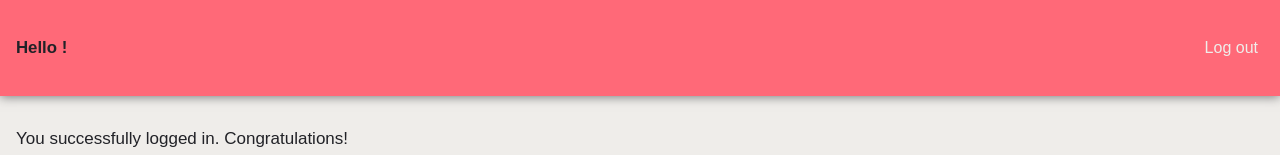
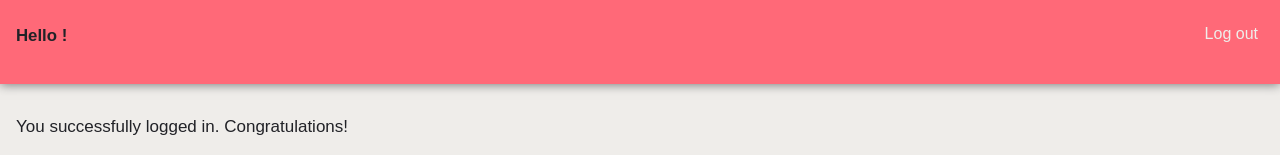
Before and after one commit to benjaminkent/sweet-auth-app, a React (Create React App) app: page /home in a window 1280 px wide. Shown: the top 155 px of the page. Built offline with nearby package versions, Linux system fonts and the light colour scheme; a web font is replaced by a local one; what auth0-js would draw is missing.

Commit message:
logging in and going to home page

```diff
--- a/src/App.js
+++ b/src/App.js
@@ -1,21 +1,47 @@
 import React, { Component } from 'react'
-import { BrowserRouter as Router, Route, Switch } from 'react-router-dom'
+import { Router, Route, Switch } from 'react-router-dom'
 
 import './App.css'
 import Home from './pages/Home'
 import Splash from './pages/Splash'
 import Callback from './pages/Callback'
 
+import Auth from './auth/auth'
+import history from './auth/history'
+
+const auth = new Auth()
+
+const handleAuthentication = (nextState, replace) => {
+  if (/access_token|id_token|error/.test(nextState.location.hash)) {
+    auth.handleAuthentication()
+  }
+}
+
 class App extends Component {
   render() {
     return (
       <>
-        <Router>
-          <Switch>
-            <Route exact path="/" component={Splash} />
-            <Route exact path="/home" component={Home} />
-            <Route exact path="/loading" component={Callback} />
-          </Switch>
+        <Router history={history} component={App}>
+          <div>
+            <Switch>
+              <Route
+                exact
+                path="/"
+                render={props => <Splash auth={auth} {...props} />}
+              />
+              <Route
+                path="/home"
+                render={props => <Home auth={auth} {...props} />}
+              />
+              <Route
+                path="/callback"
+                render={props => {
+                  handleAuthentication(props)
+                  return <Callback {...props} />
+                }}
+              />
+            </Switch>
+          </div>
         </Router>
       </>
     )
--- a/src/header.scss
+++ b/src/header.scss
@@ -10,6 +10,10 @@ header {
   box-shadow: 0px 1px 10px rgb(124, 124, 124);
 }
 
+.hello {
+  margin-top: 0.1rem;
+}
+
 .logout {
   font-size: 1rem;
   font-family: $capriola;
--- a/src/pages/Header.jsx
+++ b/src/pages/Header.jsx
@@ -1,4 +1,5 @@
 import React, { Component } from 'react'
+import { Link } from 'react-router-dom'
 import Auth from '../auth/auth.js'
 
 const auth = new Auth()
@@ -12,10 +13,12 @@ class Header extends Component {
     return (
       <div>
         <header>
-          <h2>Hello !</h2>
-          <button onClick={this._logout} className="logout">
-            Log out
-          </button>
+          <h2 className="hello">Hello !</h2>
+          <Link to="/">
+            <button onClick={this._logout} className="logout">
+              Log out
+            </button>
+          </Link>
         </header>
       </div>
     )
```
